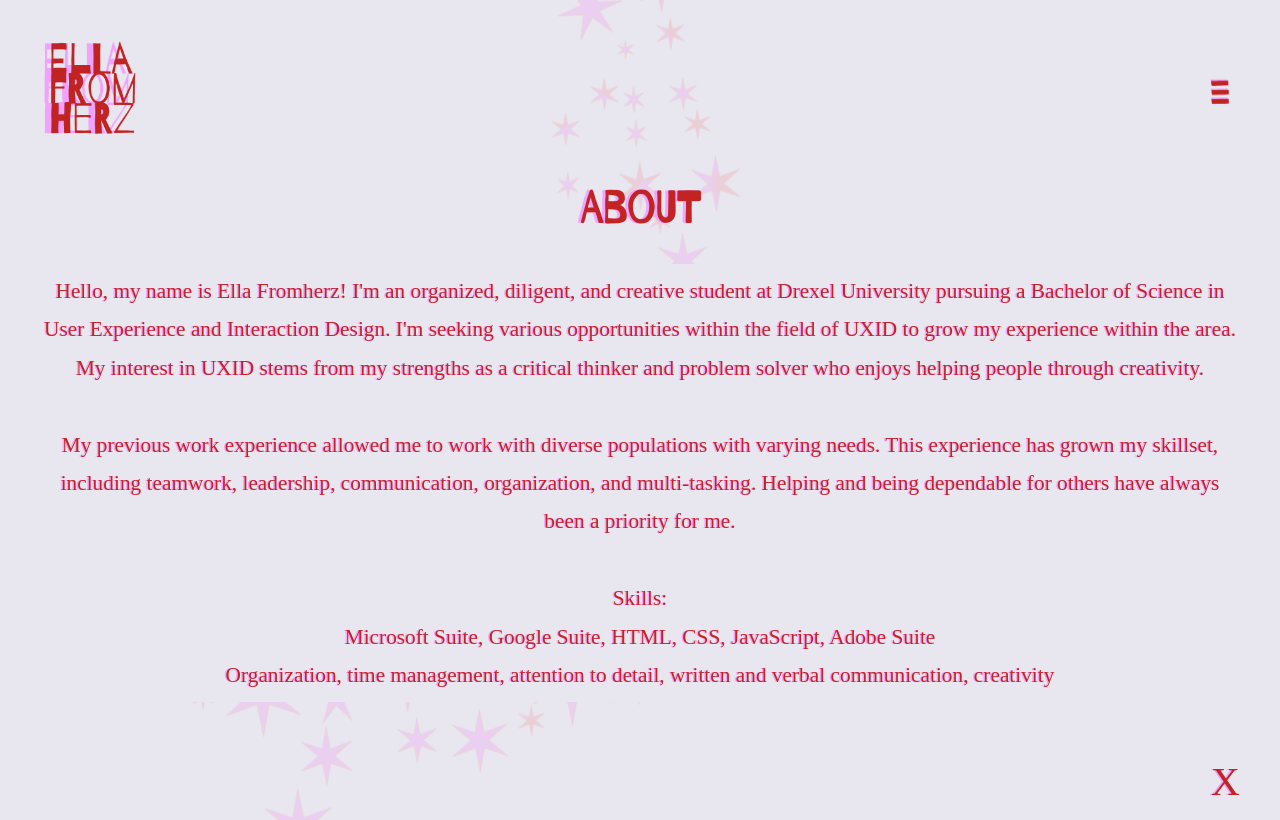
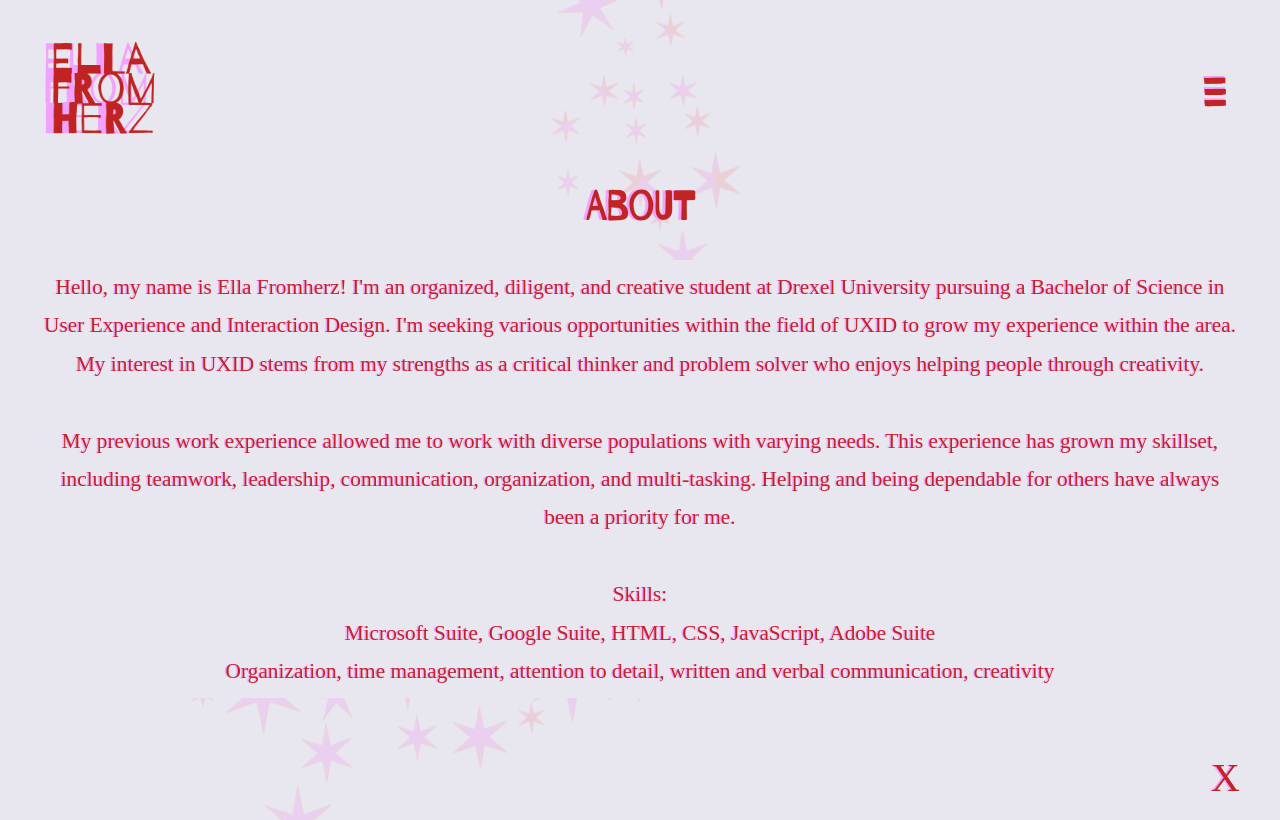
Before and after one commit to ellafromherz/IDM221-emf99, a plain HTML site: page about.html in a window 1280 px wide. Shown: the top 820 px of the page. Drawn offline with Linux system fonts and the light colour scheme; files whose address does not match are found by name.

Commit message:
font sizes

```diff
--- a/about.html
+++ b/about.html
@@ -19,7 +19,7 @@
             alt="logo"
             height="100"
             src="images/logo.png"
-            width="100"
+            width="120"
             class="logo"
             />
         </a>
@@ -27,9 +27,9 @@
         <a href="#bottommenu" class="menubar">
             <img
             alt="menubar"
-            height="40"
+            height="50"
             src="images/menubar.png"
-            width="40"
+            width="50"
             class="menubar"
             />
         </a>
--- a/styles.css
+++ b/styles.css
@@ -152,7 +152,7 @@ h1 {
     color: var(--color-text);
     font-family: 'Barrio';
     font-weight: bolder;
-    font-size: 22pt;
+    font-size: 20pt;
     text-align: center;
     text-shadow: -3px 0px var(--color-shadow)
 }
```
Also changed, not shown: contact.html (+3 -3 lines), gallery.html (+3 -3 lines), index.html (+3 -3 lines).
